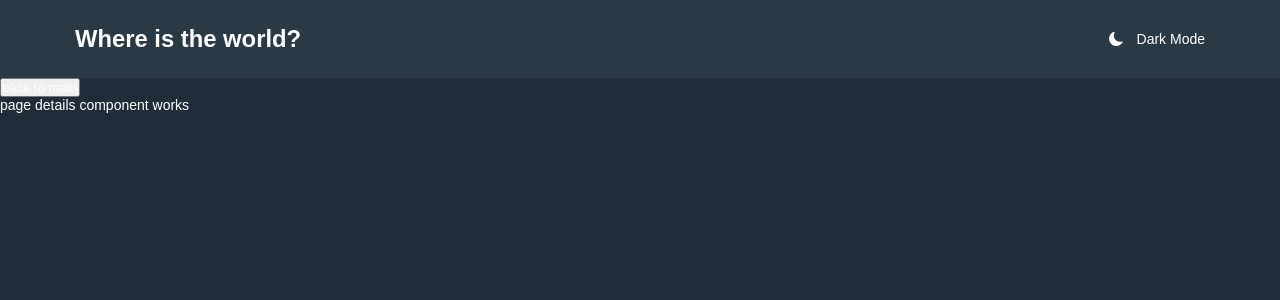
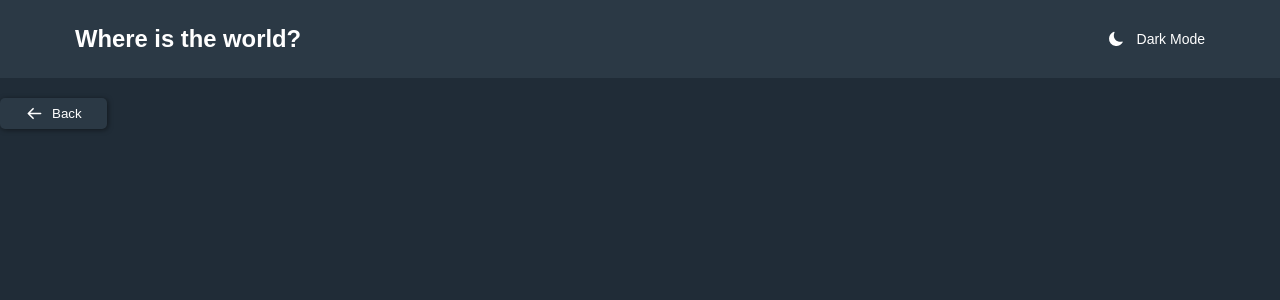
Before and after one commit to a1excpunk/countries_api_with_theme_switch, an Angular app: page /details-page in a window 1280 px wide. Shown: the top 300 px of the page. Built offline with nearby package versions, Linux system fonts and the light colour scheme.

Commit message:
ADD: back button on details page with icon and styles

```diff
--- a/src/app/details-page/details-page.component.html
+++ b/src/app/details-page/details-page.component.html
@@ -1,4 +1 @@
-<button routerLink="/main" routerLinkActive="active" ariaCurrentWhenActive="page">back to main</button>
-<p>
-  page details component works
-</p>
+<button routerLink="/main" routerLinkActive="active" ariaCurrentWhenActive="page" class="back_button"> <img src="../../assets/arrow-back-outline.svg" alt="">Back</button>
--- a/src/app/details-page/details-page.component.scss
+++ b/src/app/details-page/details-page.component.scss
@@ -0,0 +1,24 @@
+@use "../style/utils" as u;
+
+.back_button{
+    background-color: u.$Dark_Blue;
+    border: none;
+    display: flex;
+    justify-content: center;
+    align-items: center;
+    gap: 10px;
+    padding: 7px 25px;
+    border-radius: 5px;
+    box-shadow: 1px 1px 5px rgba(5, 5, 5, 0.5);
+    cursor: pointer;
+
+    margin-top: 20px;
+
+    &:hover img{
+        transform: translateX(-10px);
+    }
+    img{
+        transition: 500ms ease;
+        width: 17px;
+    }
+}
```
Also changed, not shown: src/assets/arrow-back-outline.svg (added).
